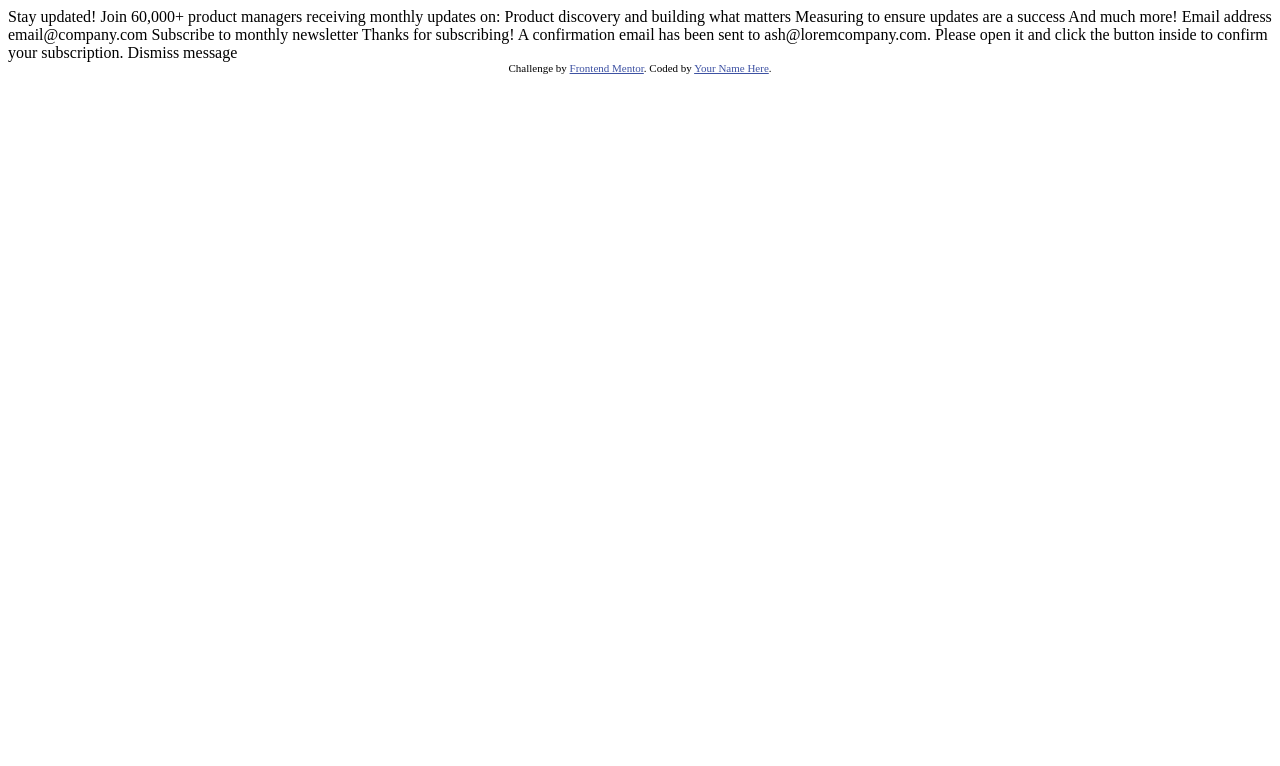
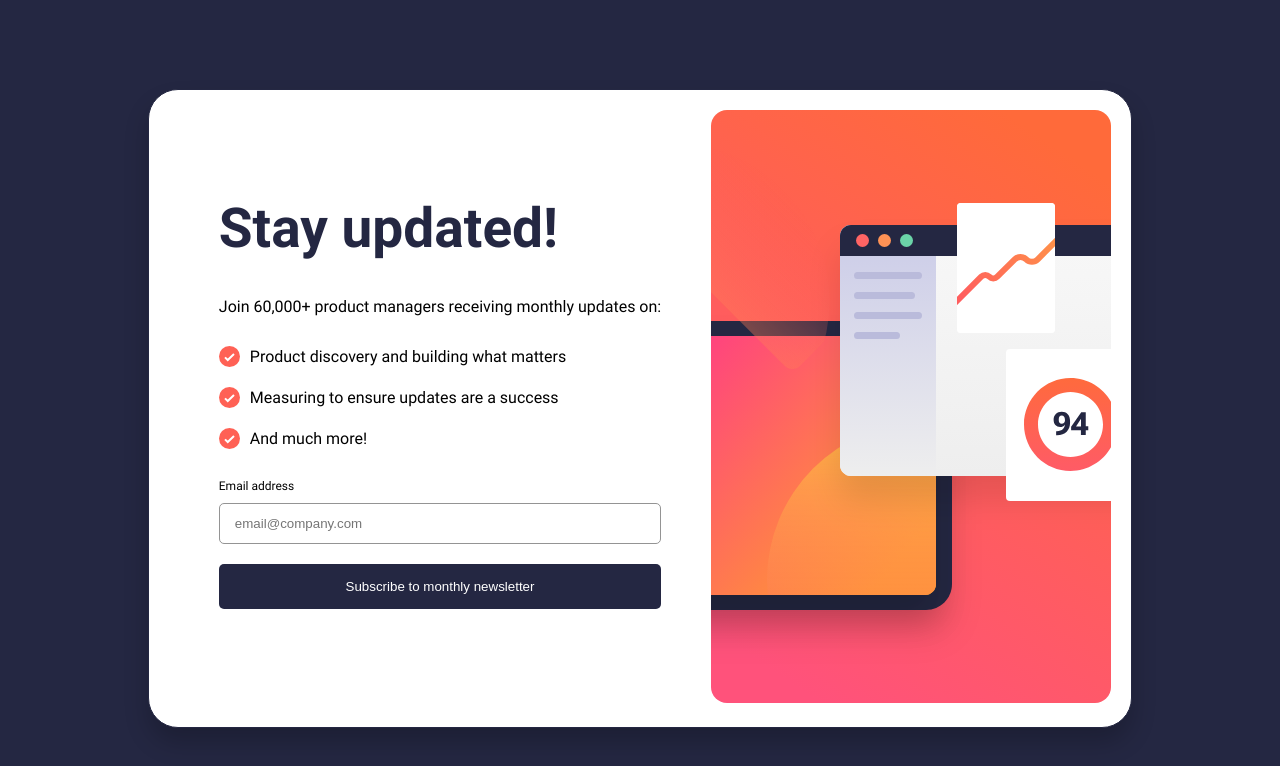
Before and after one commit to brauni18/html-css-practice, a plain HTML site: page newsletter-sign-up-with-success-message-main/index.html in a window 1280 px wide. Drawn offline with Linux system fonts and the light colour scheme.

Commit message:
index page update

```diff
--- a/newsletter-sign-up-with-success-message-main/index.html
+++ b/newsletter-sign-up-with-success-message-main/index.html
@@ -5,7 +5,7 @@
   <meta name="viewport" content="width=device-width, initial-scale=1.0"> <!-- displays site properly based on user's device -->
 
   <link rel="icon" type="image/png" sizes="32x32" href="./assets/images/favicon-32x32.png">
-
+  <link rel="stylesheet" href="./style.css">
   <title>Frontend Mentor | Newsletter sign-up form with success message</title>
 
 
@@ -13,42 +13,54 @@
   <style>
     .attribution { font-size: 11px; text-align: center; }
     .attribution a { color: hsl(228, 45%, 44%); }
-    .attribution a:hover { color: hsl(228, 45%, 64%); }
   </style>
 </head>
 <body>
 
   <!-- Sign-up form start -->
+  <div class="main-card">
+    <div class="text-section">
+      <h1 id="headline">Stay updated!</h1>
 
-  Stay updated!
+      <p class="description">Join 60,000+ product managers receiving
+        monthly updates on:</p>
 
-  Join 60,000+ product managers receiving monthly updates on:
+      <ul class="info-list">
+        <li class="list-item"><img src="./assets/images/icon-list.svg" alt="checkmark icon" class="list-icon"> Product discovery and building what matters</li>
+        <li class="list-item"><img src="./assets/images/icon-list.svg" alt="checkmark icon" class="list-icon"> Measuring to ensure updates are a success</li>
+        <li class="list-item"><img src="./assets/images/icon-list.svg" alt="checkmark icon" class="list-icon"> And much more!</li>
+      </ul>
 
-  Product discovery and building what matters
-  Measuring to ensure updates are a success
-  And much more!
+      <div class="email-block">
+        <p id="email-label">Email address</p>
+        <input  type="email" id="email-input" placeholder="email@company.com">
+      </div>
 
-  Email address
-  email@company.com
+      <button class="subscribe-button">Subscribe to monthly newsletter</button>
 
-  Subscribe to monthly newsletter
+    </div>
+    <div class="image-section">
+      <img src="./assets/images/illustration-sign-up-desktop.svg" alt="information illustration">
+    </div>
 
-  <!-- Sign-up form end -->
+  </div>
+
+    <!-- Sign-up form end -->
 
   <!-- Success message start -->
-
+<!--
   Thanks for subscribing!
 
   A confirmation email has been sent to ash@loremcompany.com.
   Please open it and click the button inside to confirm your subscription.
 
-  Dismiss message
+  Dismiss message -->
 
   <!-- Success message end -->
 
-  <div class="attribution">
+  <!-- <div class="attribution">
     Challenge by <a href="https://www.frontendmentor.io?ref=challenge" target="_blank">Frontend Mentor</a>.
     Coded by <a href="#">Your Name Here</a>.
-  </div>
+  </div> -->
 </body>
 </html>
--- /dev/null
+++ b/newsletter-sign-up-with-success-message-main/style.css
@@ -0,0 +1,87 @@
+@font-face {
+    font-family: 'Roboto';
+    src: url('./assets/fonts/Roboto-Regular.ttf') format('truetype');
+    font-weight: normal;
+    font-style: normal;
+}
+
+@font-face {
+    font-family: 'Roboto';
+    src: url('./assets/fonts/Roboto-Bold.ttf') format('truetype');
+    font-weight: bold;
+    font-style: normal;
+}
+
+body{
+    font-family: 'Roboto', Arial, sans-serif;
+    display: flex;
+    justify-content: center;
+    align-items: center;
+
+    background-color: hsl(234, 29%, 20%);
+    height: 100vh;
+    font-size: 16px;
+}
+.main-card{
+    display: flex;
+    flex-direction: row;
+    background-color: hsl(0, 0%, 100%);
+    border: 1px solid hsl(234, 29%, 20%);
+    border-radius: 30px;
+    box-shadow: 0px 15px 25px rgba(0, 0, 0, 0.2);
+    padding: 20px;
+}
+.text-section{
+    padding: 50px;
+}
+#headline{
+    font-size: 55px;
+    display: flex;
+    justify-content: start;
+    color: hsl(234, 29%, 20%);
+    font-weight: bold;
+}
+.description{
+    font-size: 16px;
+    margin-bottom: 30px;
+
+}
+.info-list {
+    list-style: none;
+    padding-left: 0;
+    margin-bottom: 30px;
+}
+.list-icon {
+    margin-right: 10px;
+}
+.list-item {
+    display: flex;
+    align-items: center;
+    margin-bottom: 20px;
+}
+#email-label{
+    font-size: 12px;
+    margin-bottom: 10px;
+}
+#email-input{
+    width: 100%;
+    padding: 12px 15px;
+    margin-bottom:20px;
+    border-radius: 5px;
+    border: 1px solid hsl(0, 0%,58%);
+    box-sizing: border-box;
+}
+.email-block{
+    width: 100%;
+    gap: 10px;
+    margin-top: 20px;
+}
+.subscribe-button{
+    width: 100%;
+    background-color: hsl(234, 29%, 20%);
+    color: hsl(0, 0%, 100%);
+    border: none;
+    padding: 15px;
+    border-radius: 5px;
+    cursor: pointer;
+}
```
